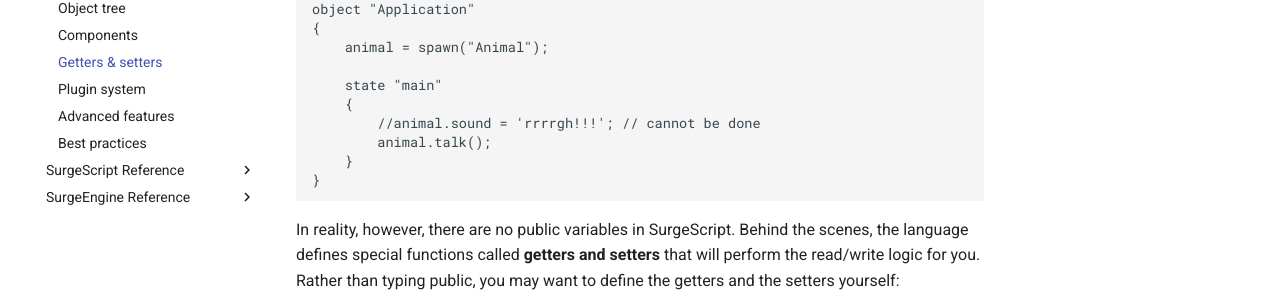
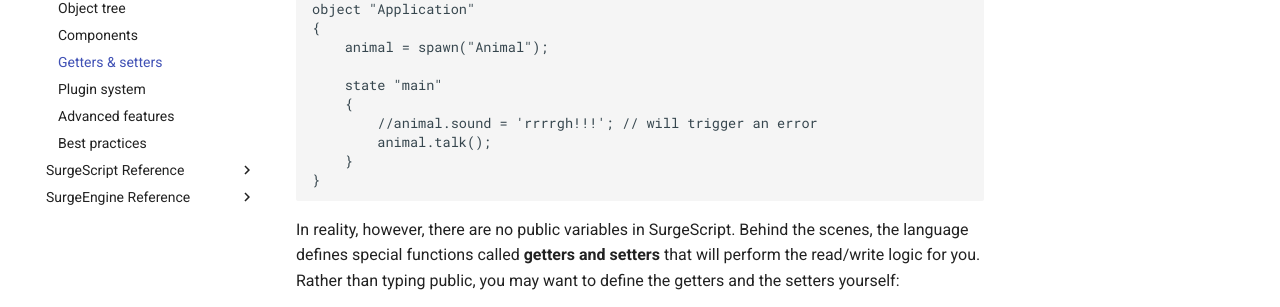
Before and after one commit to alemart/surgescript, an MkDocs documentation site: the page built from docs/tutorials/getters_and_setters.md, in a window 1280 px wide and 900 px high, scrolled down 1334 px. Shown: the part 450-757 px from the top of the window. Built offline with MkDocs 1.6.1 and Material for MkDocs 9.7.7, drawn with Linux system fonts in a browser that asks for light colours; old or Windows-style settings are respelled for this version of MkDocs; some of the changed text lies outside the part shown.

Commit message:
Small changes

```diff
--- a/docs/tutorials/getters_and_setters.md
+++ b/docs/tutorials/getters_and_setters.md
@@ -89,7 +89,7 @@
 
     state "main"
     {
-        //animal.sound = 'rrrrgh!!!'; // cannot be done
+        //animal.sound = 'rrrrgh!!!'; // will trigger an error
         animal.talk();
     }
 }
```
